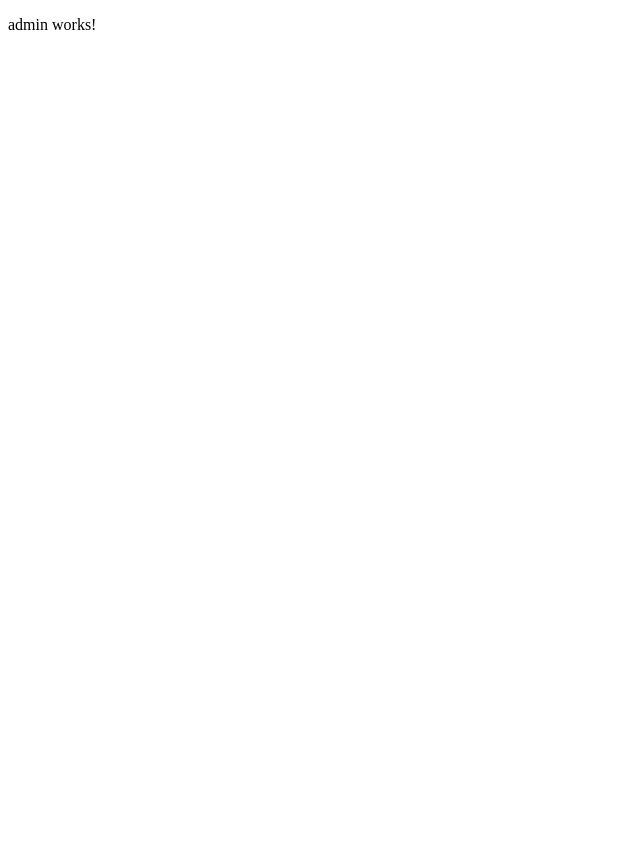
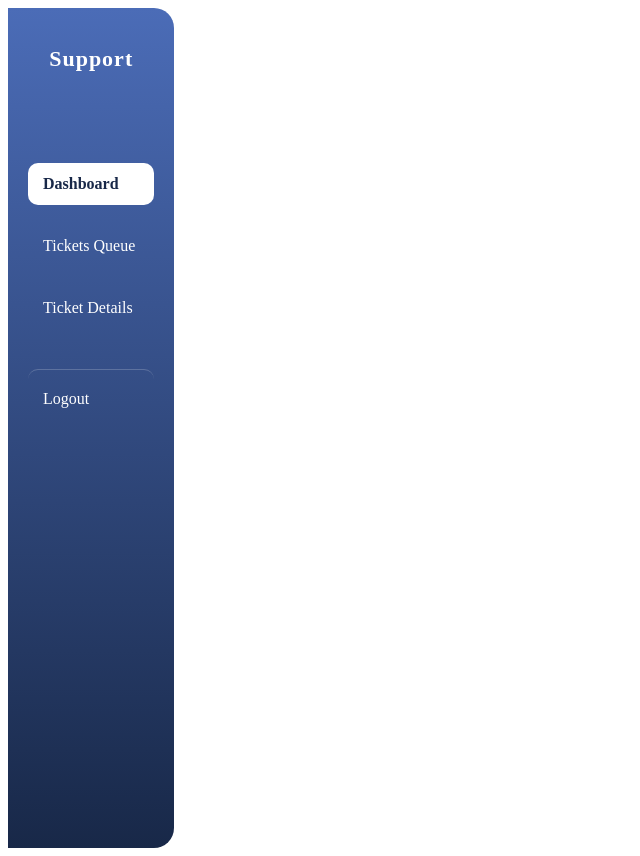
Before and after one commit to SIS-EBhogapurapu/Support-Ticket-and-Escalation-Board, an Angular app: page /admin in a window 1280 px wide. Shown: the whole page, without its empty margins (0-640 px from the left). Before the commit the page ends 800 px from the top, so only its background shows below. Built offline with nearby package versions, Linux system fonts and the light colour scheme.

Commit message:
integration of sidebar

```diff
--- a/src/app/admin/admin.html
+++ b/src/app/admin/admin.html
@@ -1 +1,7 @@
-<p>admin works!</p>
+<div class="layout">
+  <app-sidebar></app-sidebar>
+
+  <div class="content">
+    <router-outlet></router-outlet>
+  </div>
+</div>
--- a/src/app/admin/admin.ts
+++ b/src/app/admin/admin.ts
@@ -1,8 +1,11 @@
 import { Component } from '@angular/core';
+import { RouterModule } from '@angular/router';
+import { Sidebar } from '../sidebar/sidebar';
 
 @Component({
   selector: 'app-admin',
-  standalone:true,
+  standalone: true,
+  imports: [RouterModule, Sidebar],
   templateUrl: './admin.html',
   styleUrl: './admin.css',
 })
--- a/src/app/app.css
+++ b/src/app/app.css
@@ -0,0 +1,4 @@
+.content {
+  flex: 1;
+  padding: 20px;
+}
--- a/src/app/app.html
+++ b/src/app/app.html
@@ -1 +1,3 @@
-<router-outlet></router-outlet>
+<div class="content">
+    <router-outlet></router-outlet>
+</div>
--- a/src/app/app.ts
+++ b/src/app/app.ts
@@ -2,11 +2,12 @@ import { Component, NgModule, signal } from '@angular/core';
 import { RouterOutlet } from '@angular/router';
 import { LoginComponent } from './login/login';
 import { FormsModule } from "@angular/forms";
+import { Sidebar } from './sidebar/sidebar';
 
 @Component({
   selector: 'app-root',
   standalone: true,
-  imports: [RouterOutlet],
-  template: `<router-outlet></router-outlet>`
+  imports: [RouterOutlet,Sidebar],
+  templateUrl: './app.html'
 })
 export class AppComponent {}
--- a/src/app/sidebar/sidebar.css
+++ b/src/app/sidebar/sidebar.css
@@ -0,0 +1,58 @@
+/* Sidebar container */
+.sidebar {
+  width: 10%;
+  height: 100vh;
+  background: linear-gradient(180deg, #4b6cb7, #182848);
+  color: white;
+  padding: 20px;
+  border-radius: 0 20px 20px 0;
+  margin: 0;
+  display: flex;
+  flex-direction: column;
+  gap:15px;
+}
+
+
+/* Logo / Title */
+.logo {
+  text-align: center;
+  margin-bottom: 40px;
+  font-size: 22px;
+  font-weight: bold;
+  letter-spacing: 1px;
+}
+
+/* Menu list */
+.menu {
+  list-style: none;
+  padding: 0;
+}
+
+/* Each item */
+.menu-item {
+  margin: 20px 0;
+  padding: 12px 15px;
+  border-radius: 10px;
+  cursor: pointer;
+  transition: 0.3s ease;
+  font-size: 16px;
+}
+
+/* Hover effect */
+.menu-item:hover {
+  background: rgba(255, 255, 255, 0.2);
+}
+
+/* Active menu item */
+.menu-item.active {
+  background: #ffffff;
+  color: #182848;
+  font-weight: bold;
+}
+
+/* Logout styling */
+.logout {
+  margin-top: 40px;
+  border-top: 1px solid rgba(255,255,255,0.2);
+  padding-top: 20px;
+}
--- a/src/app/sidebar/sidebar.html
+++ b/src/app/sidebar/sidebar.html
@@ -1 +1,23 @@
-<p>sidebar works!</p>
+<div class="sidebar">
+
+  <h2 class="logo">Support</h2>
+
+  <ul class="menu">
+    <li class="menu-item" routerLink="/admin" routerLinkActive="active">
+      Dashboard
+    </li>
+
+    <li class="menu-item">
+      Tickets Queue
+    </li>
+
+    <li class="menu-item">
+      Ticket Details
+    </li>
+
+    <li class="menu-item logout">
+      Logout
+    </li>
+  </ul>
+
+</div>
--- a/src/app/sidebar/sidebar.ts
+++ b/src/app/sidebar/sidebar.ts
@@ -1,8 +1,10 @@
 import { Component } from '@angular/core';
+import { RouterModule } from "@angular/router";
 
 @Component({
   selector: 'app-sidebar',
-  imports: [],
+  standalone:true,
+  imports: [RouterModule],
   templateUrl: './sidebar.html',
   styleUrl: './sidebar.css',
 })
--- a/src/app/users/users.css
+++ b/src/app/users/users.css
@@ -117,3 +117,20 @@ th {
   cursor: pointer;
   background: #fff;
 }
+.layout {
+  display: flex;
+  height: 100vh;
+}
+
+/* sidebar width fixed */
+.sidebar-container {
+  width: 250px;
+  background-color: #2c3e50;
+}
+
+/* user content takes rest */
+.content-container {
+  flex: 1;
+  padding: 20px;
+  overflow-y: auto;
+}
--- a/src/app/users/users.html
+++ b/src/app/users/users.html
@@ -1,6 +1,6 @@
 <div class="main-container">
 
-  <h1>SUPPORT TICKET & ESCALATION SYSTEM</h1>
+  <h1>SUPPORT TICKET - INTERNAL WORK TRACKER</h1>
 
   <div class="admin-btn">User</div>
 
@@ -55,3 +55,13 @@
   </div>
 
 </div>
+
+<div class="layout">
+  <div class="sidebar-container">
+    <app-sidebar></app-sidebar>
+  </div>
+
+  <div class="content-container">
+    <router-outlet></router-outlet>
+  </div>
+</div>
```
Also changed, not shown: src/app/users/users.ts (+4 -3 lines).
